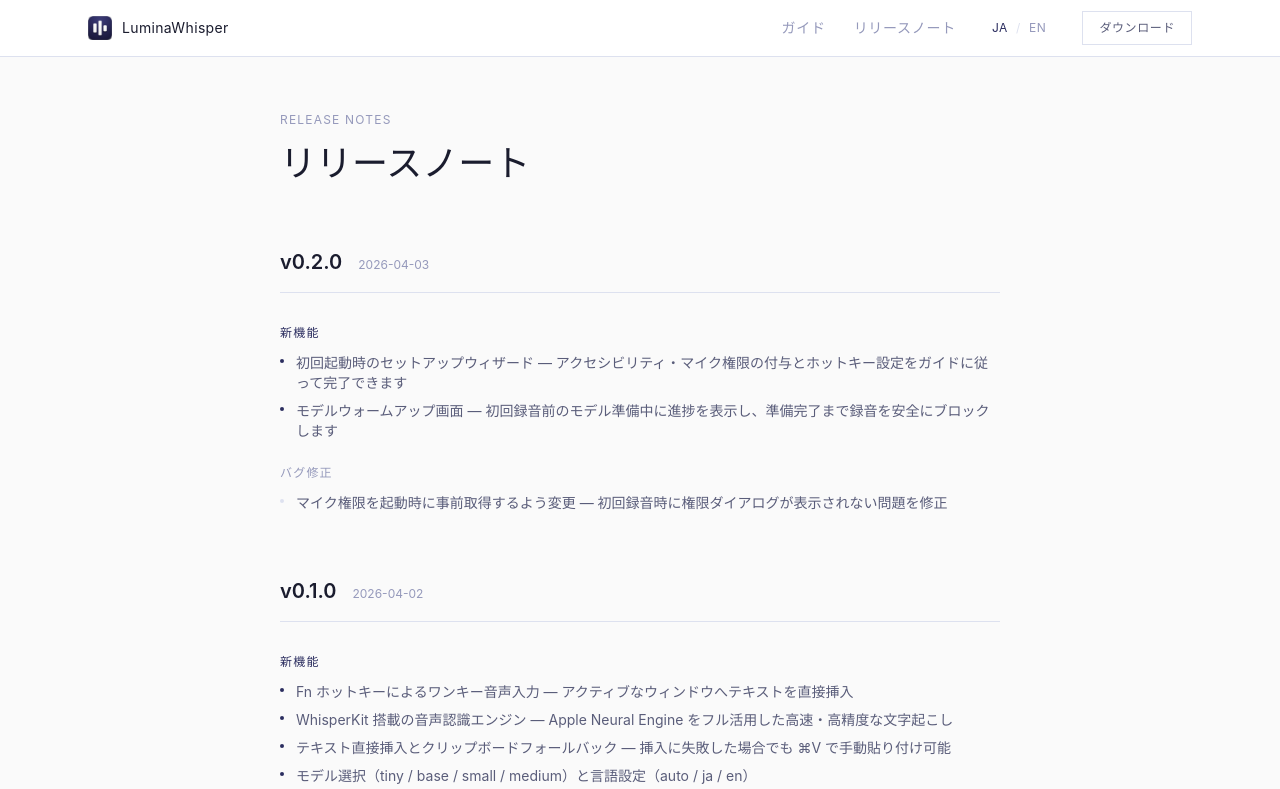
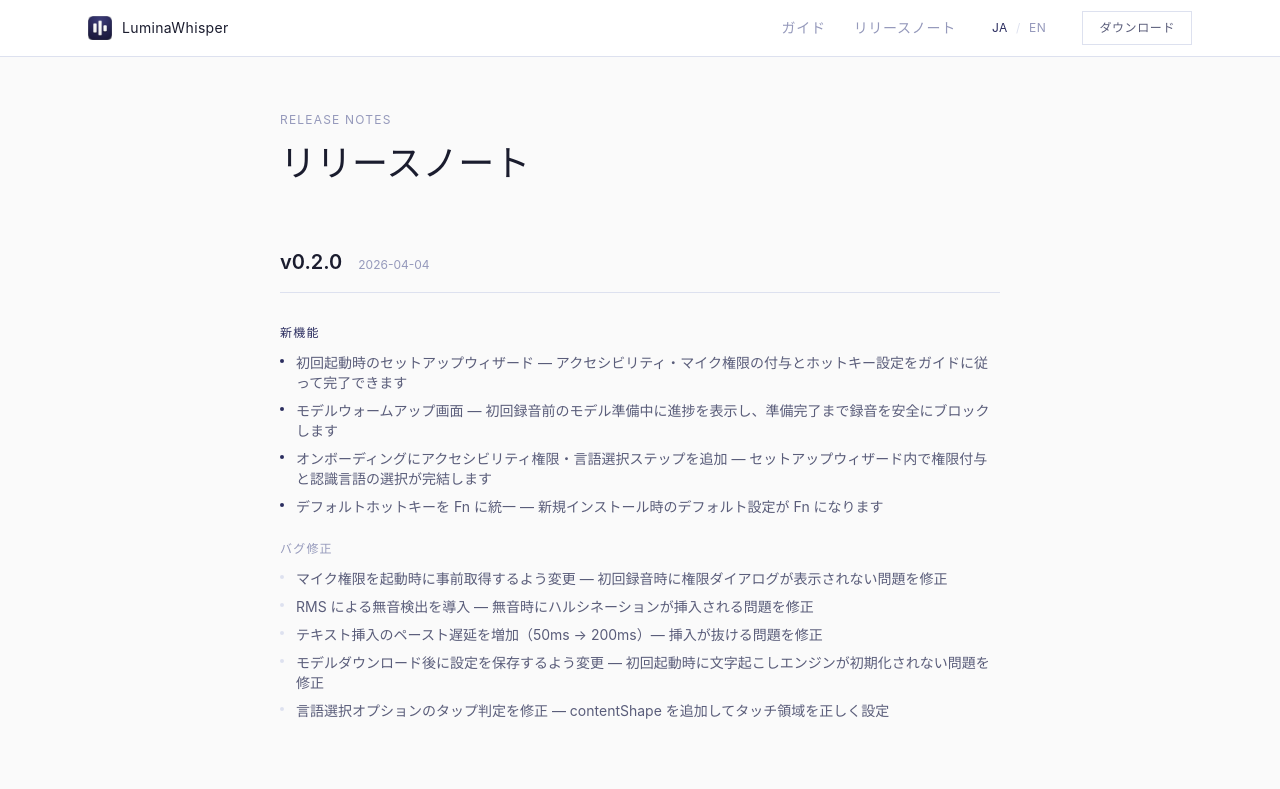
Before and after one commit to k1e1n04/lumina-whisper-site, a React (Vite) app: page /release in a window 1280 px wide. Shown: the top 789 px of the page. Built offline with nearby package versions, Linux system fonts and the light colour scheme; a web font is replaced by a local one.

Commit message:
docs(release): update v0.2.0 release notes with new features and fixes
Add accessibility/language onboarding step, default Fn hotkey,
silence detection, paste delay fix, model init fix, and
onboarding hit test fix to v0.2.0 changelog.

```diff
--- a/src/i18n/en.json
+++ b/src/i18n/en.json
@@ -58,10 +58,16 @@
     "v020": {
       "features": {
         "onboardingWizard": "First-launch setup wizard — guided flow for granting Accessibility and Microphone permissions and configuring your hotkey",
-        "warmupOverlay": "Model warmup screen — displays progress while the model initializes on first use and safely blocks recording until ready"
+        "warmupOverlay": "Model warmup screen — displays progress while the model initializes on first use and safely blocks recording until ready",
+        "accessibilityLanguageStep": "Accessibility permission and language selection added to onboarding — complete permission grant and language choice within the setup wizard",
+        "defaultFnHotkey": "Default hotkey unified to Fn — new installations now default to the Fn key"
       },
       "fixes": {
-        "micPermissionOnLaunch": "Microphone permission is now requested at launch — fixes the issue where the permission dialog appeared during the first recording"
+        "micPermissionOnLaunch": "Microphone permission is now requested at launch — fixes the issue where the permission dialog appeared during the first recording",
+        "silenceDetection": "Introduced RMS-based silence detection — prevents hallucination text from being inserted during silent segments",
+        "pasteDelay": "Increased paste delay for text insertion (50ms → 200ms) — fixes occasional missed insertions",
+        "modelInit": "Model settings are now saved after download — fixes transcription engine failing to initialize on first launch",
+        "onboardingHitTest": "Fixed hit testing for language selection options — added contentShape so touch targets are correctly sized"
       }
     },
     "v010": {
--- a/src/i18n/ja.json
+++ b/src/i18n/ja.json
@@ -58,10 +58,16 @@
     "v020": {
       "features": {
         "onboardingWizard": "初回起動時のセットアップウィザード — アクセシビリティ・マイク権限の付与とホットキー設定をガイドに従って完了できます",
-        "warmupOverlay": "モデルウォームアップ画面 — 初回録音前のモデル準備中に進捗を表示し、準備完了まで録音を安全にブロックします"
+        "warmupOverlay": "モデルウォームアップ画面 — 初回録音前のモデル準備中に進捗を表示し、準備完了まで録音を安全にブロックします",
+        "accessibilityLanguageStep": "オンボーディングにアクセシビリティ権限・言語選択ステップを追加 — セットアップウィザード内で権限付与と認識言語の選択が完結します",
+        "defaultFnHotkey": "デフォルトホットキーを Fn に統一 — 新規インストール時のデフォルト設定が Fn になります"
       },
       "fixes": {
-        "micPermissionOnLaunch": "マイク権限を起動時に事前取得するよう変更 — 初回録音時に権限ダイアログが表示されない問題を修正"
+        "micPermissionOnLaunch": "マイク権限を起動時に事前取得するよう変更 — 初回録音時に権限ダイアログが表示されない問題を修正",
+        "silenceDetection": "RMS による無音検出を導入 — 無音時にハルシネーションが挿入される問題を修正",
+        "pasteDelay": "テキスト挿入のペースト遅延を増加（50ms → 200ms）— 挿入が抜ける問題を修正",
+        "modelInit": "モデルダウンロード後に設定を保存するよう変更 — 初回起動時に文字起こしエンジンが初期化されない問題を修正",
+        "onboardingHitTest": "言語選択オプションのタップ判定を修正 — contentShape を追加してタッチ領域を正しく設定"
       }
     },
     "v010": {
--- a/src/pages/ReleasePage.tsx
+++ b/src/pages/ReleasePage.tsx
@@ -6,14 +6,20 @@
 const RELEASES = [
   {
     version: '0.2.0',
-    date: '2026-04-03',
+    date: '2026-04-04',
     key: 'v020',
     features: [
       'onboardingWizard',
       'warmupOverlay',
+      'accessibilityLanguageStep',
+      'defaultFnHotkey',
     ],
     fixes: [
       'micPermissionOnLaunch',
+      'silenceDetection',
+      'pasteDelay',
+      'modelInit',
+      'onboardingHitTest',
     ] as string[],
   },
   {
```
